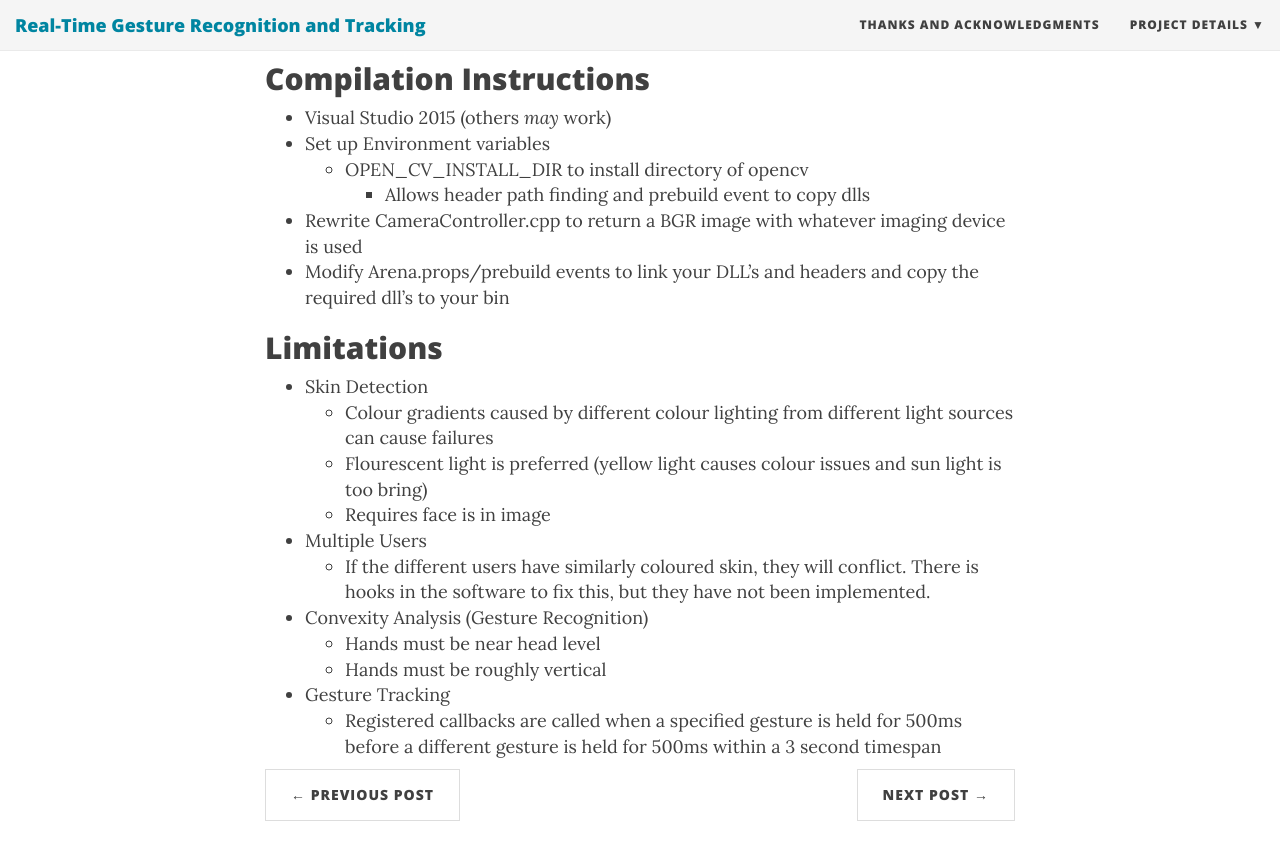
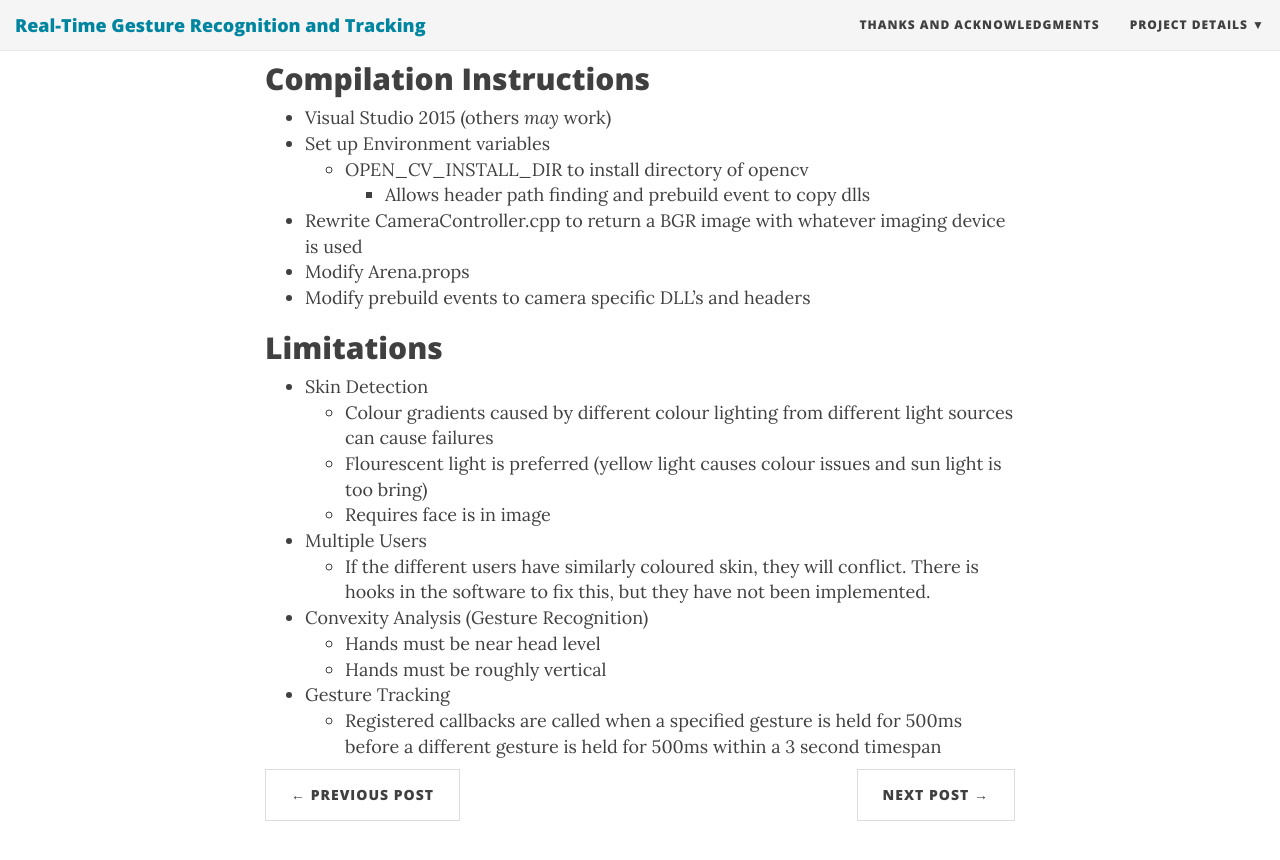
Before and after one commit to bautolp/gesture_recognition, a Jekyll site: the page built from _posts/2018-06-20-usage.md, in a window 1280 px wide and 900 px high, scrolled down 414 px. Shown: the top 860 px of the window. Built offline with Jekyll 4.4.1, drawn with Linux system fonts in a browser that asks for light colours; nearby versions of some CDN libraries.

Commit message:
Update 2018-06-20-usage.md

```diff
--- a/_posts/2018-06-20-usage.md
+++ b/_posts/2018-06-20-usage.md
@@ -17,7 +17,8 @@ subtitle: How to use this software
     - OPEN_CV_INSTALL_DIR to install directory of opencv
         - Allows header path finding and prebuild event to copy dlls
 - Rewrite CameraController.cpp to return a BGR image with whatever imaging device is used
-- Modify Arena.props/prebuild events to link your DLL's and headers and copy the required dll's to your bin
+- Modify Arena.props
+- Modify prebuild events to camera specific DLL's and headers
 
 ## Limitations
 - Skin Detection
```
